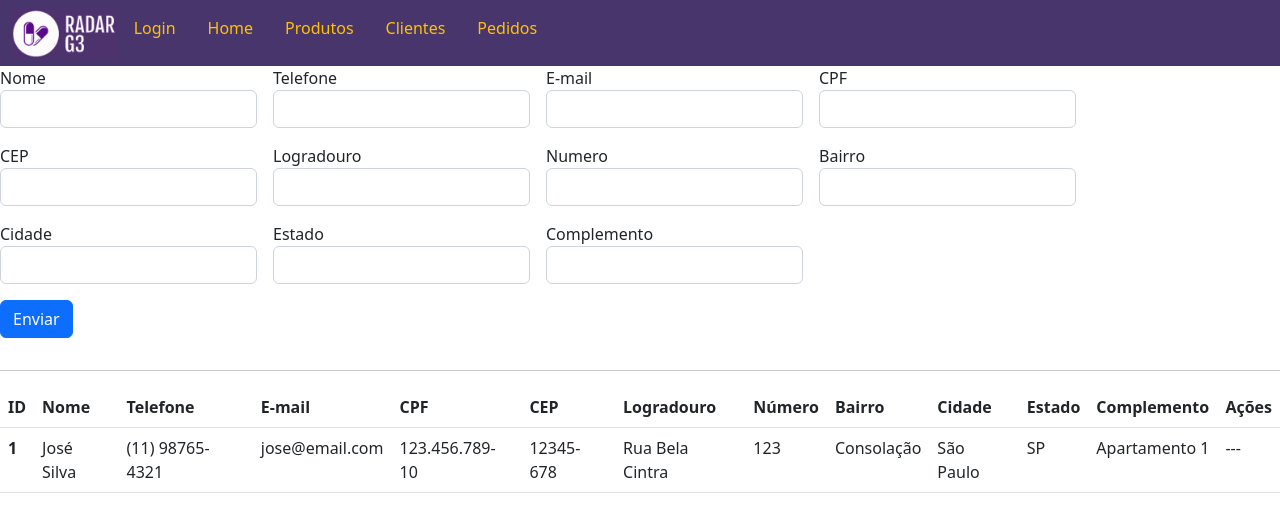
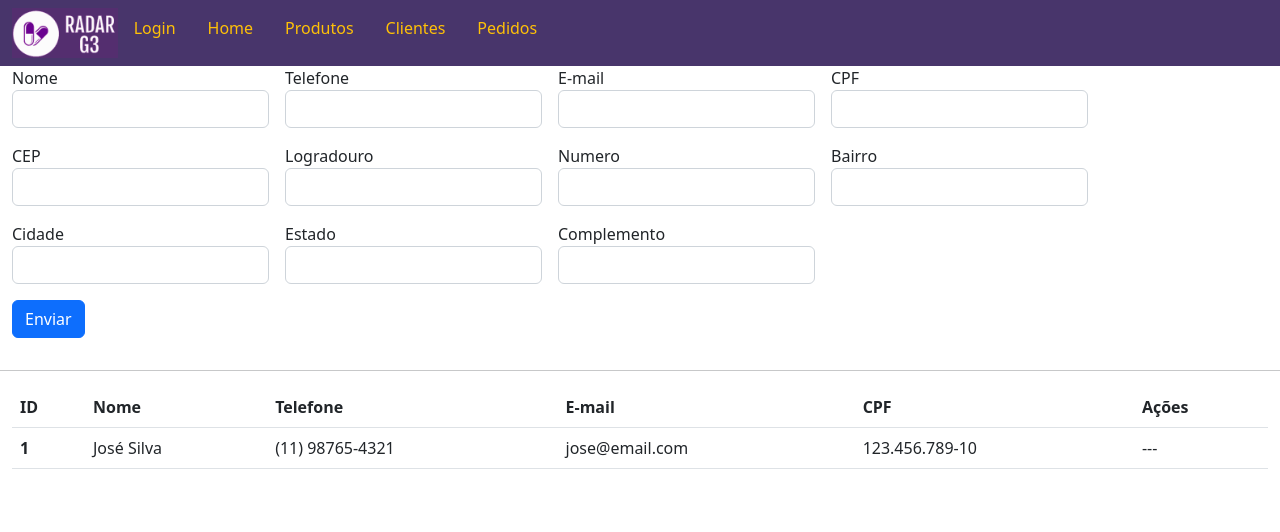
Before and after one commit to bruno-esilva/Proj-RadarG3, an Angular app in the folder radar_G3_angular/: page /clientes in a window 1280 px wide. Shown: the top 532 px of the page. Built offline with nearby package versions, Linux system fonts and the light colour scheme.

Commit message:
Alterados logos

```diff
--- a/radar_G3_angular/src/app/pages/clientes/clientes.component.html
+++ b/radar_G3_angular/src/app/pages/clientes/clientes.component.html
@@ -1,3 +1,4 @@
+<div class="container-fluid">
   <form class="row g-3">
     <div class="col-auto">
       <label for="nome">Nome</label>
@@ -5,7 +6,7 @@
     </div><br>
     <div class="col-auto">
       <label for="telefone">Telefone</label>
-        <input type="number" readonly class="form-control" id="telefone" >
+      <input type="number" readonly class="form-control" id="telefone">
     </div><br>
     <div class="col-auto">
       <label for="email">E-mail</label>
@@ -13,41 +14,43 @@
     </div><br>
     <div class="col-auto">
       <label for="cpf">CPF</label>
-        <input type="number" readonly class="form-control" id="cpf" >
+      <input type="number" readonly class="form-control" id="cpf">
     </div><br>
     <div class="col-auto">
       <label for="cep">CEP</label>
-        <input type="text" readonly class="form-control" id="cep" >
+      <input type="text" readonly class="form-control" id="cep">
     </div><br>
     <div class="col-auto">
       <label for="logradouro">Logradouro</label>
-        <input type="text" readonly class="form-control" id="logradouro" >
+      <input type="text" readonly class="form-control" id="logradouro">
     </div><br>
     <div class="col-auto">
       <label for="numero">Numero</label>
-        <input type="text" readonly class="form-control" id="numero" >
+      <input type="text" readonly class="form-control" id="numero">
     </div><br>
     <div class="col-auto">
       <label for="bairro">Bairro</label>
-        <input type="text" readonly class="form-control" id="bairro" >
+      <input type="text" readonly class="form-control" id="bairro">
     </div><br>
     <div class="col-auto">
       <label for="cidade">Cidade</label>
-        <input type="text" readonly class="form-control" id="cidade" >
+      <input type="text" readonly class="form-control" id="cidade">
     </div><br>
     <div class="col-auto">
       <label for="estado">Estado</label>
-        <input type="text" readonly class="form-control" id="estado" >
+      <input type="text" readonly class="form-control" id="estado">
     </div><br>
     <div class="col-auto">
       <label for="complemento">Complemento</label>
-        <input type="text" readonly class="form-control" id="complemento" >
+      <input type="text" readonly class="form-control" id="complemento">
     </div><br>
     <div class="row-auto">
       <button type="submit" class="btn btn-primary mb-3">Enviar</button>
     </div>
   </form>
+</div>
 <hr>
+<div class="container-fluid">
   <table class="table">
     <thead>
       <tr>
@@ -56,13 +59,6 @@
         <th scope="col">Telefone</th>
         <th scope="col">E-mail</th>
         <th scope="col">CPF</th>
-        <th scope="col">CEP</th>
-        <th scope="col">Logradouro</th>
-        <th scope="col">Número</th>
-        <th scope="col">Bairro</th>
-        <th scope="col">Cidade</th>
-        <th scope="col">Estado</th>
-        <th scope="col">Complemento</th>
         <th scope="col">Ações</th>
       </tr>
     </thead>
@@ -73,14 +69,8 @@
         <td>(11) 98765-4321</td>
         <td>jose@email.com</td>
         <td>123.456.789-10</td>
-        <td>12345-678</td>
-        <td>Rua Bela Cintra</td>
-        <td>123</td>
-        <td>Consolação</td>
-        <td>São Paulo</td>
-        <td>SP</td>
-        <td>Apartamento 1</td>
         <td>---</td>
       </tr>
     </tbody>
   </table>
+</div>
--- a/radar_G3_angular/src/app/pages/clientes/clientes.component.ts
+++ b/radar_G3_angular/src/app/pages/clientes/clientes.component.ts
@@ -7,9 +7,18 @@ import { Component, OnInit } from '@angular/core';
 })
 export class ClientesComponent implements OnInit {
 
-  constructor() { }
+  constructor() {
+
+  }
+
+  exibeForm:boolean = false
 
   ngOnInit(): void {
   }
 
+
+
+  static exibeCadastroCliente() {
+
+  }
 }
```
Also changed, not shown: radar_G3_angular/src/assets/img/logo_radar_g3_2.png, radar_G3_angular/src/assets/img/logo_radar_g3_3.png. Lines whose indentation alone changed are shown as unchanged.
